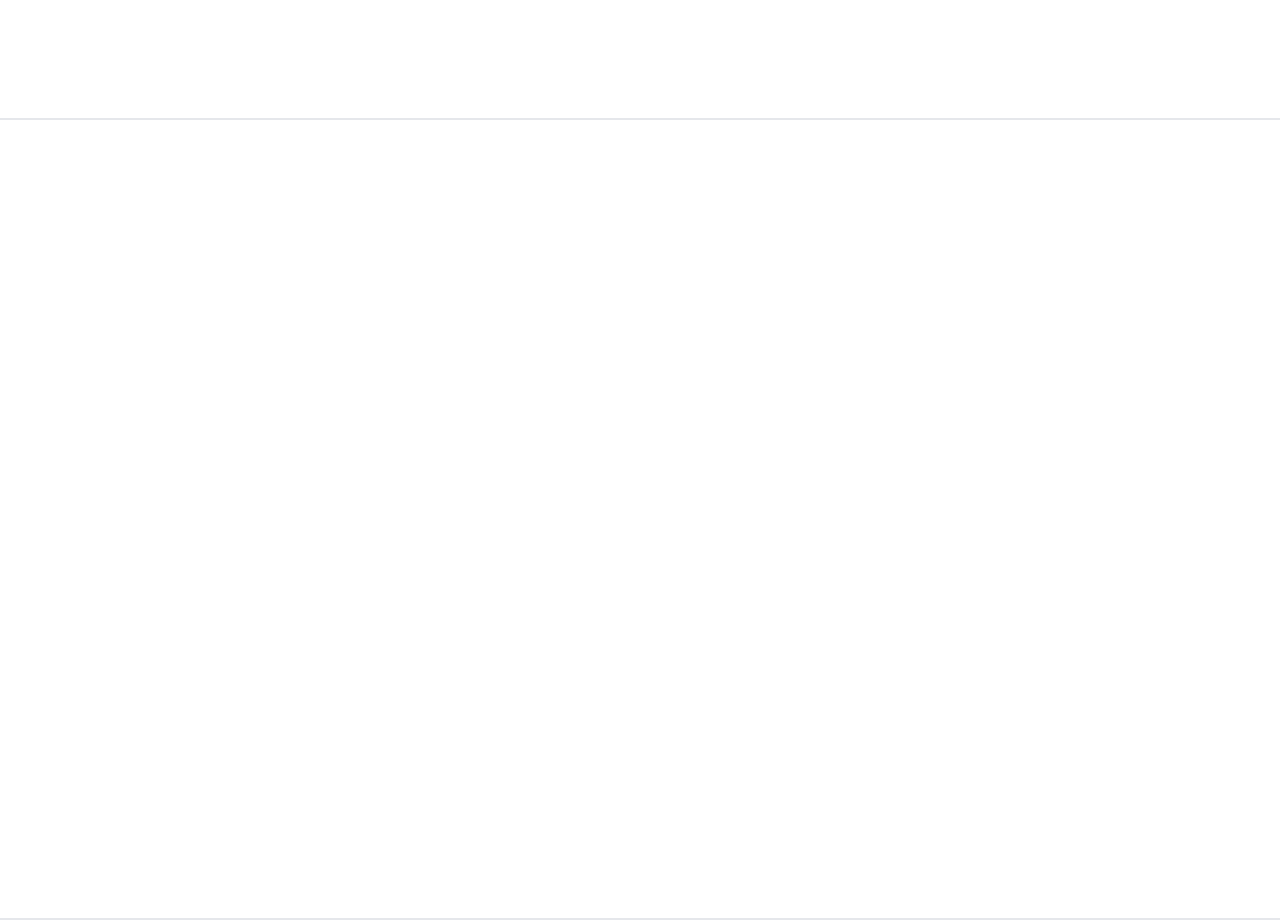
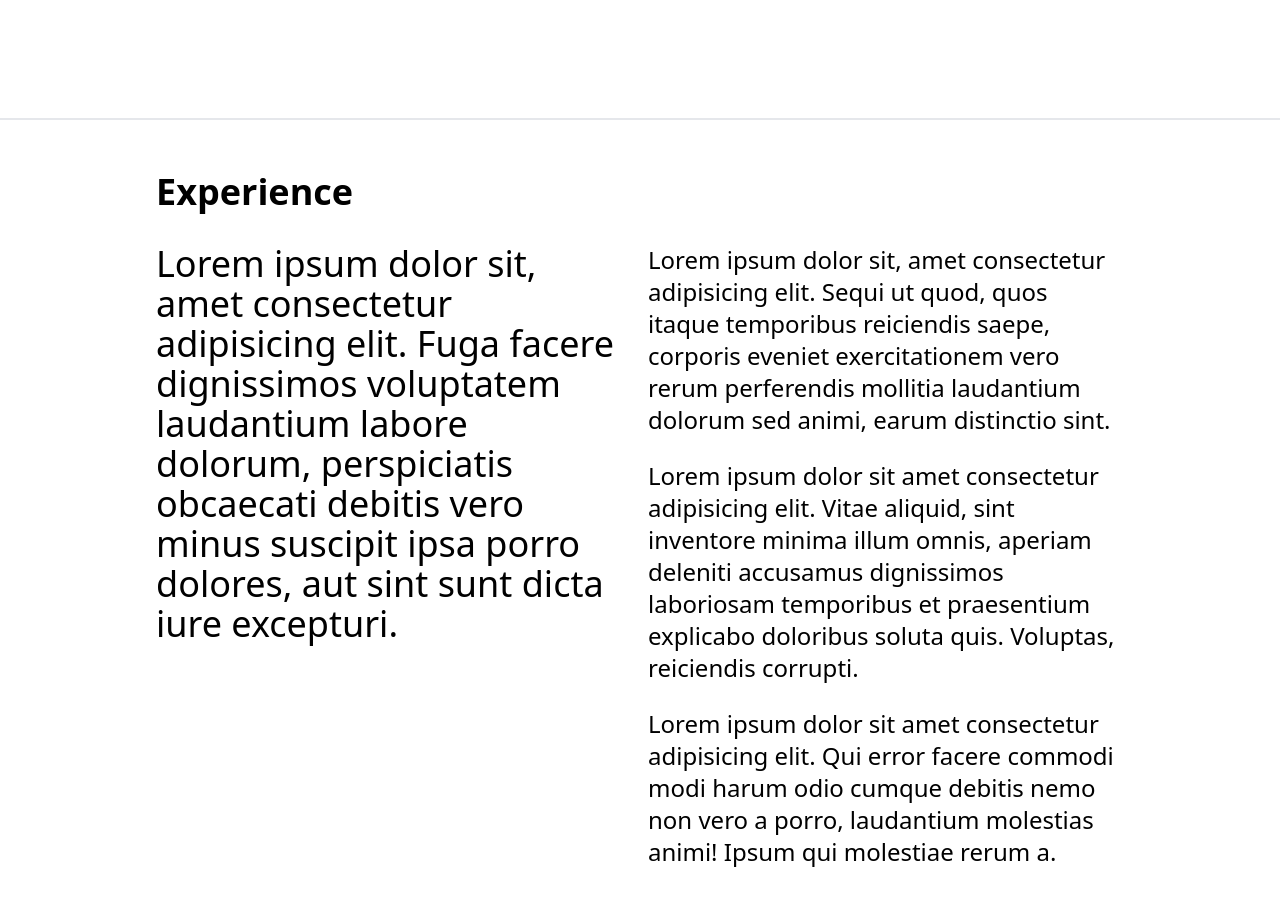
Before and after one commit to KlayClarke/personal_website, a React (Create React App) app: page / in a window 1280 px wide. Shown: the part 2280-3200 px from the top of the page. Built offline with nearby package versions, Linux system fonts and the light colour scheme.

Commit message:
add lorem text for skeleton of experience section

```diff
--- a/src/components/Experience.jsx
+++ b/src/components/Experience.jsx
@@ -1,3 +1,45 @@
 export default function Experience() {
-  return <div name="experience" className="w-full h-screen border-b-2"></div>;
+  return (
+    <div name="experience" className="w-full h-screen">
+      <div className="flex flex-col justify-center items-center w-full h-full">
+        <div className="max-w-[1000px] w-full px-4 grid grid-cols-2 gap-4">
+          <div className="pb-8">
+            <p className="text-4xl font-bold inline">Experience</p>
+          </div>
+          <div></div>
+        </div>
+        <div className="max-w-[1000px] w-full px-4 grid lg:grid-cols-2 gap-4">
+          <div>
+            <p className="text-4xl">
+              Lorem ipsum dolor sit, amet consectetur adipisicing elit. Fuga
+              facere dignissimos voluptatem laudantium labore dolorum,
+              perspiciatis obcaecati debitis vero minus suscipit ipsa porro
+              dolores, aut sint sunt dicta iure excepturi.
+            </p>
+          </div>
+          <div>
+            <p className="text-2xl">
+              Lorem ipsum dolor sit, amet consectetur adipisicing elit. Sequi ut
+              quod, quos itaque temporibus reiciendis saepe, corporis eveniet
+              exercitationem vero rerum perferendis mollitia laudantium dolorum
+              sed animi, earum distinctio sint.
+            </p>
+            <br />
+            <p className="text-2xl">
+              Lorem ipsum dolor sit amet consectetur adipisicing elit. Vitae
+              aliquid, sint inventore minima illum omnis, aperiam deleniti
+              accusamus dignissimos laboriosam temporibus et praesentium
+              explicabo doloribus soluta quis. Voluptas, reiciendis corrupti.
+            </p>
+            <br />
+            <p className="text-2xl">
+              Lorem ipsum dolor sit amet consectetur adipisicing elit. Qui error
+              facere commodi modi harum odio cumque debitis nemo non vero a
+              porro, laudantium molestias animi! Ipsum qui molestiae rerum a.
+            </p>
+          </div>
+        </div>
+      </div>
+    </div>
+  );
 }
```
